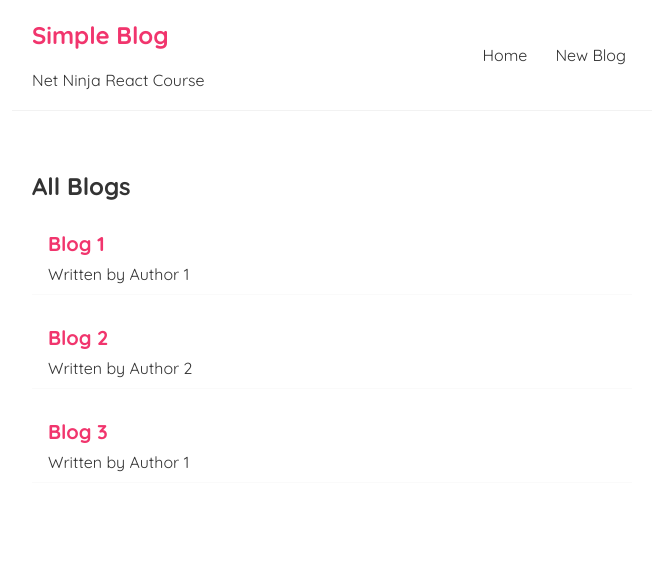
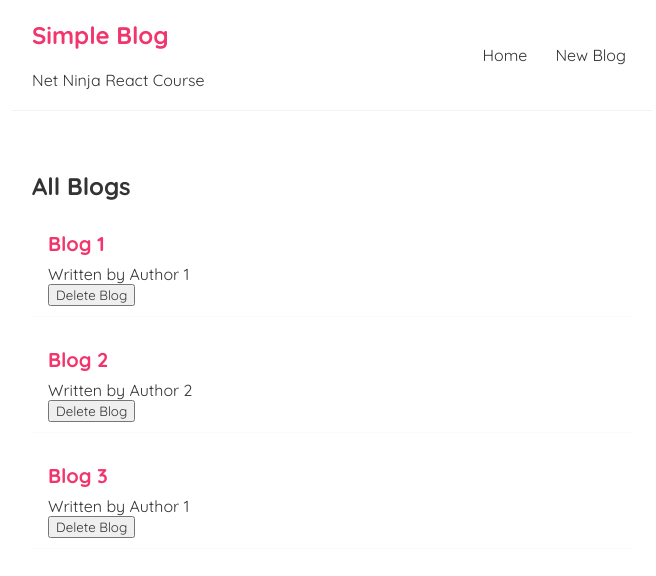
Before and after one commit to wojciechsadlik/react-course-extended, a React (Create React App) app: page / in a window 1280 px wide. Shown: the top 576 px of the page, without its empty margins (308-964 px from the left). Built offline with nearby package versions, Linux system fonts and the light colour scheme.

Commit message:
deleting blogs

```diff
--- a/src/BlogList.tsx
+++ b/src/BlogList.tsx
@@ -1,8 +1,13 @@
 import React from 'react';
 import BlogPreview from './IBlogPreview';
 
+interface BlogListProps {
+  blogs: BlogPreview[],
+  title: string,
+  handleDelete: (id: number) => void
+}
 
-const BlogList = ({ blogs, title }: {blogs: BlogPreview[], title: string}) => {
+const BlogList = ({ blogs, title, handleDelete }: BlogListProps) => {
   return (
     <div className="blog-list">
       <h2>{ title }</h2>
@@ -10,6 +15,7 @@ const BlogList = ({ blogs, title }: {blogs: BlogPreview[], title: string}) => {
         <div className="blog-preview" key={blog.id}>
           <h2>{ blog.title }</h2>
           <p>Written by { blog.author }</p>
+          <button onClick={() => handleDelete(blog.id)}>Delete Blog</button>
         </div>
       ))}
     </div>
--- a/src/Home.tsx
+++ b/src/Home.tsx
@@ -9,11 +9,16 @@ const Home = () => {
     { title: "Blog 3", body: "Blog 3 Body ...", author: "Author 1", id: 3 },
   ];
 
-  const [blogsState, setBlogs] = useState(blogs);
+  const [blogsState, setBlogsState] = useState(blogs);
+
+  const handleDelete = (id: number) => {
+    const newBlogsState = blogsState.filter(blog => blog.id !== id);
+    setBlogsState(newBlogsState);
+  }
 
   return (
     <div className="home">
-      <BlogList blogs={blogsState} title="All Blogs"/>
+      <BlogList blogs={blogsState} title="All Blogs" handleDelete={handleDelete} />
     </div>
   );
 }
```
